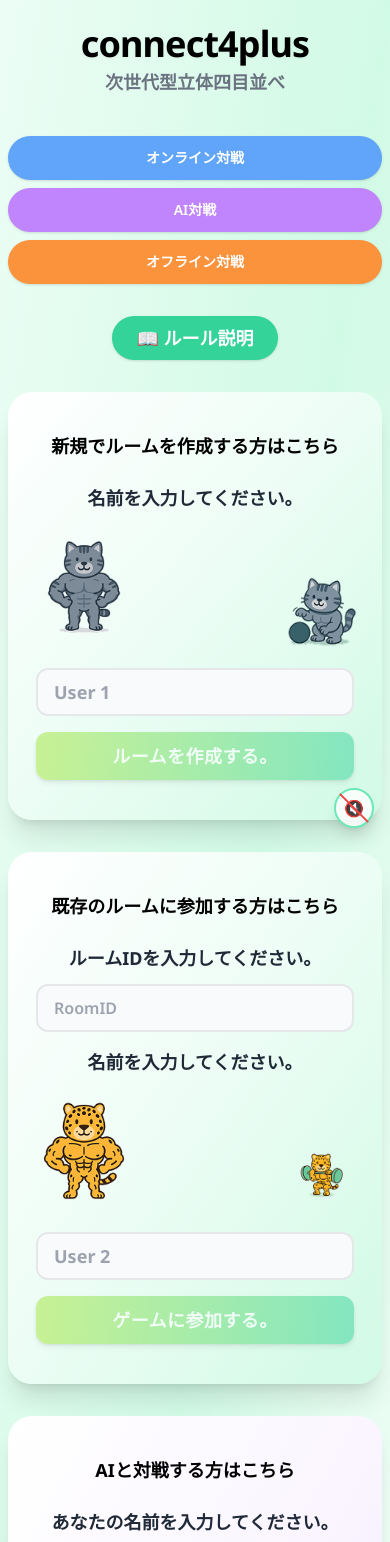
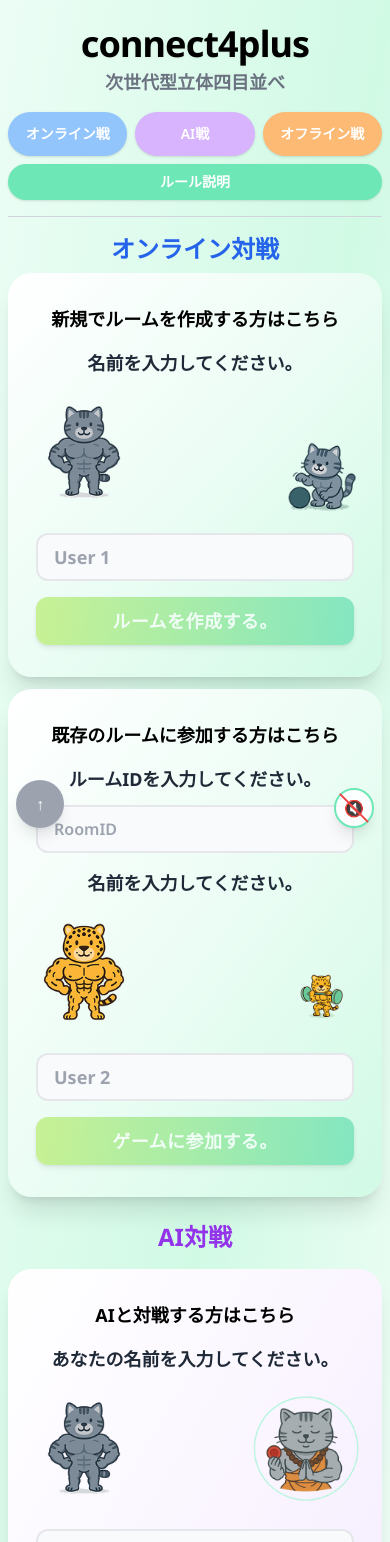
Before and after one commit to kokotatan/connect4plus, a Next.js app: page / in a window 390 px wide. Shown: the top 1542 px of the page. Built offline with nearby package versions, Linux system fonts and the light colour scheme; no server answers.

Commit message:
ホーム画面のUI改善: 移動ボタンとルール説明ボタンの色を押さえ、余白を調整、区切り線を追加

```diff
--- a/src/components/AIGameScreen.tsx
+++ b/src/components/AIGameScreen.tsx
@@ -1010,7 +1010,9 @@ export default function AIGameScreen({ playerName, aiLevel, gameSettings = DEFAU
 
           {/* Presented by & ボタン群 */}
           <div className="flex flex-col items-center w-full mt-8">
-            <div className="text-sm text-gray-500 font-semibold mb-4">Presented by Kotaro Design Lab.</div>
+            <div className="text-sm text-gray-500 font-semibold mb-4">
+              © 2025 Kotaro Design Lab. All rights reserved.
+            </div>
             <div className="flex gap-4">
               <button
                 onClick={() => setShowRules(true)}
@@ -1108,20 +1110,23 @@ export default function AIGameScreen({ playerName, aiLevel, gameSettings = DEFAU
         {/* 結果モーダル */}
         {gameOver && result && finalBoard && (
           <div className="fixed inset-0 z-50 flex items-center justify-center bg-black bg-opacity-40 p-4">
-            <div className="relative bg-white rounded-2xl sm:rounded-3xl shadow-2xl p-4 sm:p-8 flex flex-col items-center w-full max-w-xs sm:max-w-md min-h-[280px] sm:min-h-[340px]">
-              {/* 勝者アバターを大きく前面に */}
+            <div className="relative bg-white rounded-2xl sm:rounded-3xl shadow-2xl p-4 sm:p-6 flex flex-col items-center w-full max-w-xs sm:max-w-md min-h-[240px] sm:min-h-[300px]">
+              {/* 勝者アバターを小さくして見切れを防ぐ */}
               {result.result === 'win' && (
-                <img
-                  src={result.winner === player1.name ? player1.avatar : player2.avatar}
-                  className="w-24 h-24 sm:w-40 sm:h-40 rounded-full shadow-2xl border-4 border-emerald-400 -mt-16 sm:-mt-24 mb-2 sm:mb-4 z-10"
-                  style={{ objectFit: 'cover', position: 'relative', top: '-20px' }}
-                  alt="Winner Avatar"
-                />
+                <div className="flex flex-col items-center -mt-12 sm:-mt-16 mb-2 sm:mb-3 z-10">
+                  <img
+                    src={result.winner === player1.name ? player1.avatar : player2.avatar}
+                    className="w-16 h-16 sm:w-24 sm:h-24 rounded-full shadow-2xl border-4 border-emerald-400"
+                    style={{ objectFit: 'cover' }}
+                    alt="Winner Avatar"
+                  />
+                  <div className="mt-1 text-xs text-gray-600">勝者</div>
+                </div>
               )}
-              <div className="text-2xl sm:text-4xl font-extrabold text-emerald-500 mb-2 text-center">
-                {result.result === 'win' ? `${result.winner} の勝ち！` : '引き分け'}
+              <div className="text-xl sm:text-3xl font-extrabold text-emerald-500 mb-2 text-center whitespace-nowrap">
+                {result.result === 'win' ? `${result.winner}の勝ち！` : '引き分け'}
               </div>
-              <div className="w-full flex justify-center mb-3 sm:mb-4">
+              <div className="w-full flex justify-center mb-2 sm:mb-3">
                 <div className="scale-75 sm:scale-100">
                   <GameGrid board={finalBoard} />
                 </div>
--- a/src/pages/index.tsx
+++ b/src/pages/index.tsx
@@ -119,54 +119,61 @@ export default function HomePage() {
 
   return (
     <div className="min-h-screen bg-gradient-to-br from-emerald-50 via-emerald-100 to-white flex flex-col justify-center items-center font-noto py-6 px-2">
-      <div className="w-full max-w-md flex flex-col items-center gap-8">
+      <div className="w-full max-w-md flex flex-col items-center gap-2">
         <div className="mb-2">
           <h1 className="text-4xl font-extrabold text-black text-center tracking-tight drop-shadow-sm">connect4plus</h1>
           <p className="text-lg text-gray-500 font-semibold text-center mt-1">次世代型立体四目並べ</p>
           {/* Firebase接続状態表示 */}
           {firebaseConnected !== null && (
             <div className={`text-sm font-semibold text-center mt-2 ${firebaseConnected ? 'text-green-600' : 'text-red-600'}`}>
-              {firebaseConnected ? '🟢 オンライン接続済み' : '🔴 オフライン接続エラー'}
+              {firebaseConnected ? '🟢 オンライン接続済み' : '🔴 オフライン状態'}
             </div>
           )}
         </div>
 
         {/* ページ内移動ボタン */}
-        <div className="flex flex-col sm:flex-row gap-2 sm:gap-4 w-full max-w-md">
+        <div className="flex flex-row gap-2 w-full max-w-md mb-0">
           <button
-            onClick={() => document.getElementById('online-battle')?.scrollIntoView({ behavior: 'smooth' })}
-            className="px-4 py-2 bg-blue-400 text-white rounded-full text-sm font-semibold shadow hover:bg-blue-500 focus:outline-none focus:ring-2 focus:ring-blue-400 transition-colors min-h-[44px]"
+            onClick={() => document.getElementById('online-title')?.scrollIntoView({ behavior: 'smooth' })}
+            className="flex-1 px-3 py-2 bg-blue-300 text-white rounded-full text-sm font-semibold shadow hover:bg-blue-400 focus:outline-none focus:ring-2 focus:ring-blue-300 transition-colors min-h-[44px]"
             aria-label="オンライン対戦セクションに移動"
           >
-            オンライン対戦
+            オンライン戦
           </button>
           <button
-            onClick={() => document.getElementById('ai-battle')?.scrollIntoView({ behavior: 'smooth' })}
-            className="px-4 py-2 bg-purple-400 text-white rounded-full text-sm font-semibold shadow hover:bg-purple-500 focus:outline-none focus:ring-2 focus:ring-purple-400 transition-colors min-h-[44px]"
+            onClick={() => document.getElementById('ai-title')?.scrollIntoView({ behavior: 'smooth' })}
+            className="flex-1 px-3 py-2 bg-purple-300 text-white rounded-full text-sm font-semibold shadow hover:bg-purple-400 focus:outline-none focus:ring-2 focus:ring-purple-300 transition-colors min-h-[44px]"
             aria-label="AI対戦セクションに移動"
           >
-            AI対戦
+            AI戦
           </button>
           <button
-            onClick={() => document.getElementById('offline-battle')?.scrollIntoView({ behavior: 'smooth' })}
-            className="px-4 py-2 bg-orange-400 text-white rounded-full text-sm font-semibold shadow hover:bg-orange-500 focus:outline-none focus:ring-2 focus:ring-orange-400 transition-colors min-h-[44px]"
+            onClick={() => document.getElementById('offline-title')?.scrollIntoView({ behavior: 'smooth' })}
+            className="flex-1 px-3 py-2 bg-orange-300 text-white rounded-full text-sm font-semibold shadow hover:bg-orange-400 focus:outline-none focus:ring-2 focus:ring-orange-300 transition-colors min-h-[44px]"
             aria-label="オフライン対戦セクションに移動"
           >
-            オフライン対戦
+            オフライン戦
           </button>
         </div>
 
         {/* ルール説明ボタン */}
         <button
           onClick={() => setShowRules(true)}
-          className="px-6 py-2 bg-emerald-400 text-white rounded-full text-lg font-semibold shadow hover:bg-emerald-500 focus:outline-none focus:ring-2 focus:ring-emerald-400 transition-colors min-h-[44px]"
+          className="w-full max-w-md px-4 py-1.5 bg-emerald-300 text-white rounded-full text-sm font-semibold shadow hover:bg-emerald-400 focus:outline-none focus:ring-2 focus:ring-emerald-300 transition-colors min-h-[36px] mb-0"
           aria-label="ゲームルールを表示"
         >
-          📖 ルール説明
+          ルール説明
         </button>
 
+        {/* 区切り線 */}
+        <div className="w-full max-w-md border-t border-gray-300 my-2"></div>
+
+        {/* オンライン対戦タイトル */}
+        <div id="online-title" className="w-full text-center mb-0">
+          <h2 className="text-2xl font-bold text-blue-600">オンライン対戦</h2>
+        </div>
         {/* 新規ルーム作成カード */}
-        <div id="online-battle" className="bg-gradient-to-br from-white via-emerald-50 to-emerald-100 rounded-3xl shadow-xl py-10 px-7 w-full flex flex-col items-center gap-6">
+        <div id="online-battle" className="bg-gradient-to-br from-white via-emerald-50 to-emerald-100 rounded-3xl shadow-xl py-8 px-7 w-full flex flex-col items-center gap-4 mb-1">
           <p className="text-lg text-black font-bold text-center">新規でルームを作成する方はこちら</p>
           <div className="w-full flex flex-col items-center gap-2">
             <label className="block w-full text-lg font-bold text-gray-800 text-center mb-1">名前を入力してください。</label>
@@ -190,9 +197,8 @@ export default function HomePage() {
             </button>
           </div>
         </div>
-
         {/* 既存ルーム参加カード */}
-        <div className="bg-gradient-to-br from-white via-emerald-50 to-emerald-100 rounded-3xl shadow-xl py-10 px-7 w-full flex flex-col items-center gap-6">
+        <div className="bg-gradient-to-br from-white via-emerald-50 to-emerald-100 rounded-3xl shadow-xl py-8 px-7 w-full flex flex-col items-center gap-4 mb-4">
           <p className="text-lg text-black font-bold text-center">既存のルームに参加する方はこちら</p>
           <div className="w-full flex flex-col items-center gap-2">
             <label className="block w-full text-lg font-bold text-gray-800 text-center mb-1">ルームIDを入力してください。</label>
@@ -225,8 +231,12 @@ export default function HomePage() {
           </div>
         </div>
 
+        {/* AI対戦タイトル */}
+        <div id="ai-title" className="w-full text-center mb-2">
+          <h2 className="text-2xl font-bold text-purple-600">AI対戦</h2>
+        </div>
         {/* AI戦カード */}
-        <div id="ai-battle" className="bg-gradient-to-br from-white via-purple-50 to-purple-100 rounded-3xl shadow-xl py-10 px-7 w-full flex flex-col items-center gap-6">
+        <div id="ai-battle" className="bg-gradient-to-br from-white via-purple-50 to-purple-100 rounded-3xl shadow-xl py-8 px-7 w-full flex flex-col items-center gap-4 mb-4">
           <p className="text-lg text-black font-bold text-center">AIと対戦する方はこちら</p>
           <div className="w-full flex flex-col items-center gap-2">
             <label className="block w-full text-lg font-bold text-gray-800 text-center mb-1">あなたの名前を入力してください。</label>
@@ -296,8 +306,12 @@ export default function HomePage() {
           </div>
         </div>
 
+        {/* オフライン対戦タイトル */}
+        <div id="offline-title" className="w-full text-center mb-2">
+          <h2 className="text-2xl font-bold text-orange-600">オフライン対戦</h2>
+        </div>
         {/* オフライン戦カード */}
-        <div id="offline-battle" className="bg-gradient-to-br from-white via-orange-50 to-orange-100 rounded-3xl shadow-xl py-10 px-7 w-full flex flex-col items-center gap-6">
+        <div id="offline-battle" className="bg-gradient-to-br from-white via-orange-50 to-orange-100 rounded-3xl shadow-xl py-8 px-7 w-full flex flex-col items-center gap-4 mb-4">
           <p className="text-lg text-black font-bold text-center">オフラインで対戦する方はこちら</p>
           <div className="w-full flex flex-col items-center gap-2">
             <div className="flex w-full justify-between items-end mb-2">
@@ -317,13 +331,20 @@ export default function HomePage() {
           </div>
         </div>
 
-        {/* ゲーム設定パネル（独立配置） */}
+        {/* ゲーム設定とルール説明（一番下に配置） */}
         <div className="w-full max-w-md">
           <GameSettingsPanel
             settings={gameSettings}
             onSettingsChange={setGameSettings}
             isVisible={true}
           />
+        </div>
+
+        {/* クレジット表記 */}
+        <div className="w-full text-center mt-8 mb-4">
+          <div className="text-sm text-gray-500 font-semibold">
+            © 2025 Kotaro Design Lab. All rights reserved.
+          </div>
         </div>
 
         {/* ルール説明ポップアップ */}
@@ -345,6 +366,14 @@ export default function HomePage() {
       <div className="fixed bottom-4 right-4 z-50">
         <BGMControlButton size="medium" className="shadow-2xl hover:shadow-3xl" />
       </div>
+      {/* 一番上に戻るボタン */}
+      <button
+        onClick={() => window.scrollTo({ top: 0, behavior: 'smooth' })}
+        className="fixed bottom-4 left-4 z-50 w-12 h-12 bg-gray-400 text-white rounded-full shadow-lg hover:bg-gray-500 focus:outline-none focus:ring-2 focus:ring-gray-400 transition-colors flex items-center justify-center"
+        aria-label="画面の一番上に移動"
+      >
+        ↑
+      </button>
     </div>
   );
 }
```
Also changed, not shown: src/components/GamePlayScreen.tsx (+14 -9 lines), src/pages/offline-game-play.tsx (+23 -17 lines).
